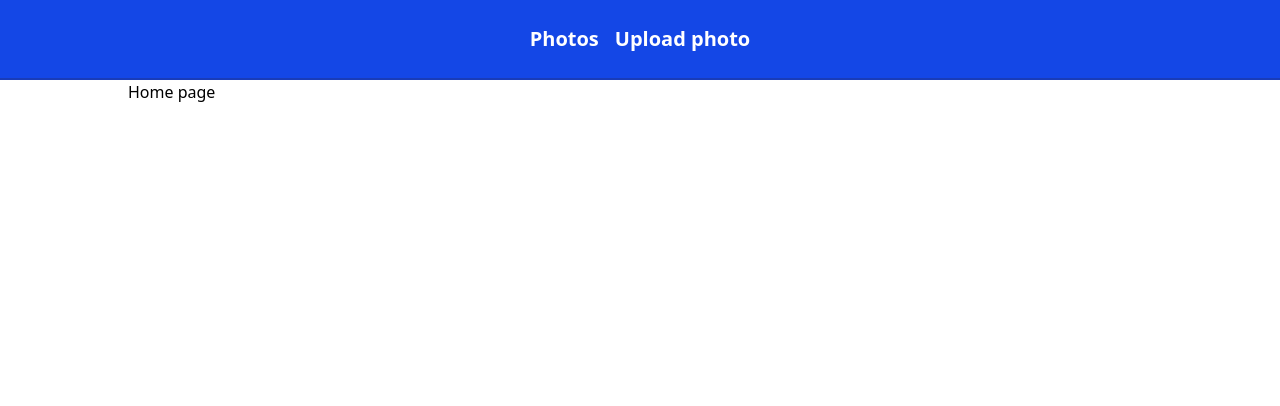
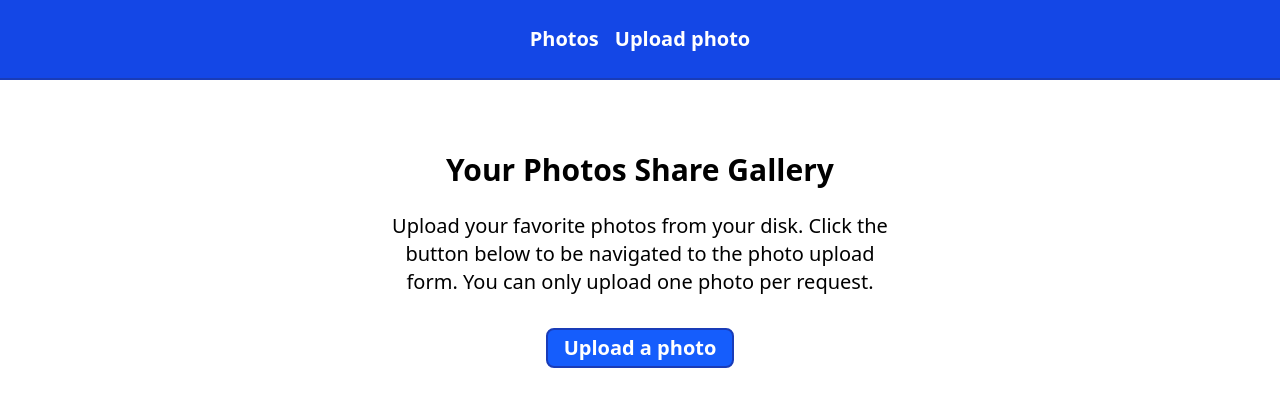
Before and after one commit to pufex/image-upload-frontend, a React app: page /photos in a window 1280 px wide. Shown: the top 406 px of the page. Built offline with nearby package versions, Linux system fonts and the light colour scheme; the HTML template or start-up script is replaced by a standard one.

Commit message:
Created home page header

```diff
--- /dev/null
+++ b/src/components/HomePageHeader.tsx
@@ -0,0 +1,20 @@
+import Button from "./Button";
+import { useNavigate } from "react-router";
+
+export default function HomePageHeader() {
+
+    const navigate = useNavigate()
+
+    return <header className="w-full py-12">
+        <h1 className="w-full py-6 text-center text-3xl text-black font-bold">Your Photos Share Gallery</h1>
+        <p className="w-full mb-8 max-w-[500px] mx-auto text-center text-xl text-black">
+            Upload your favorite photos from your disk. Click the button below to be navigated to the photo upload form. You can only upload one photo per request.
+        </p>
+        <Button
+            onClick={() => navigate("/photos/upload-photo")}
+            className="mx-auto"
+        >
+            Upload a photo
+        </Button>
+    </header>
+}
--- a/src/pages/HomePage.tsx
+++ b/src/pages/HomePage.tsx
@@ -1,5 +1,7 @@
+import HomePageHeader from "../components/HomePageHeader"
+
 export default function HomePage(){
-    return <h1>
-        Home page
-    </h1>
+    return <>
+        <HomePageHeader />
+    </>
 }
```
